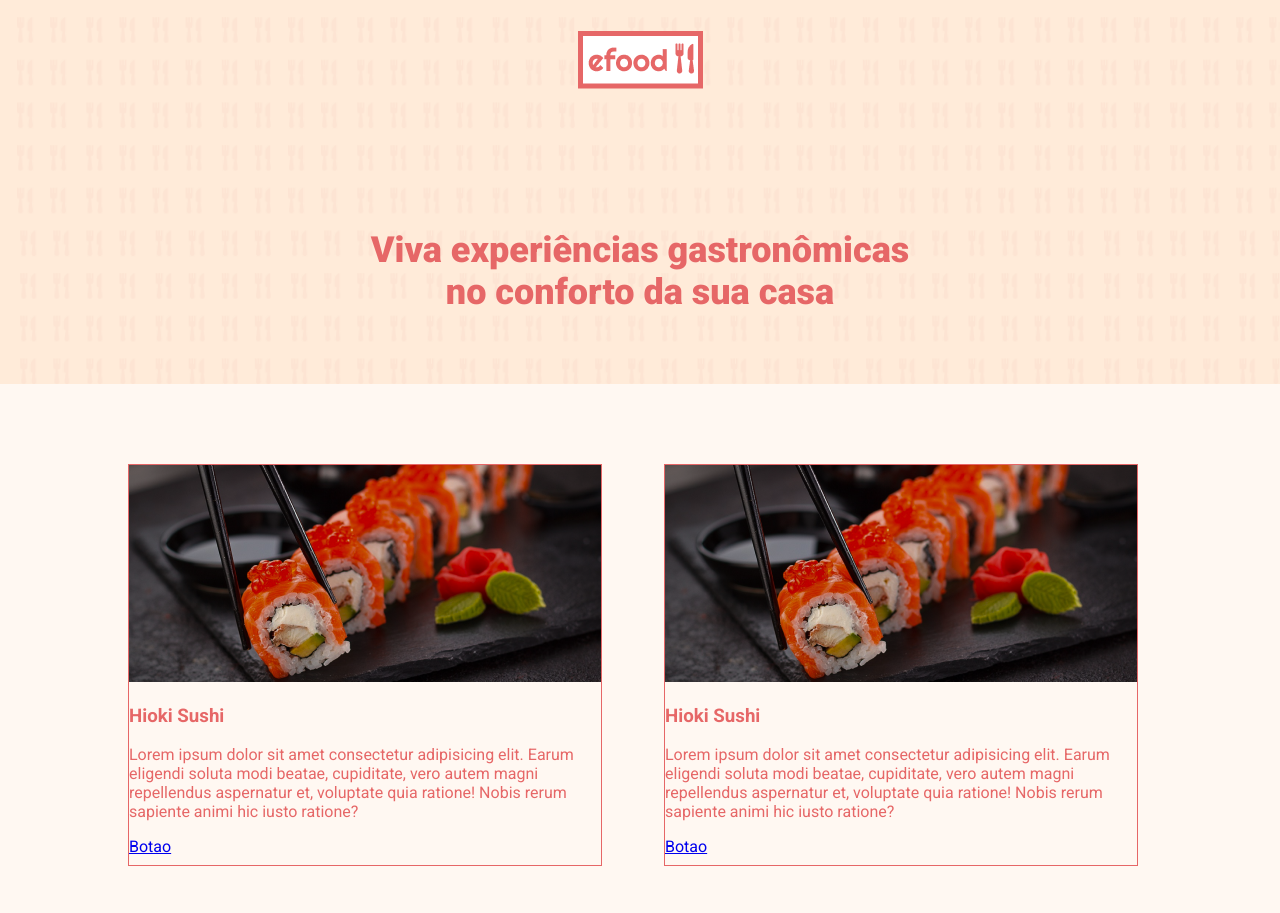
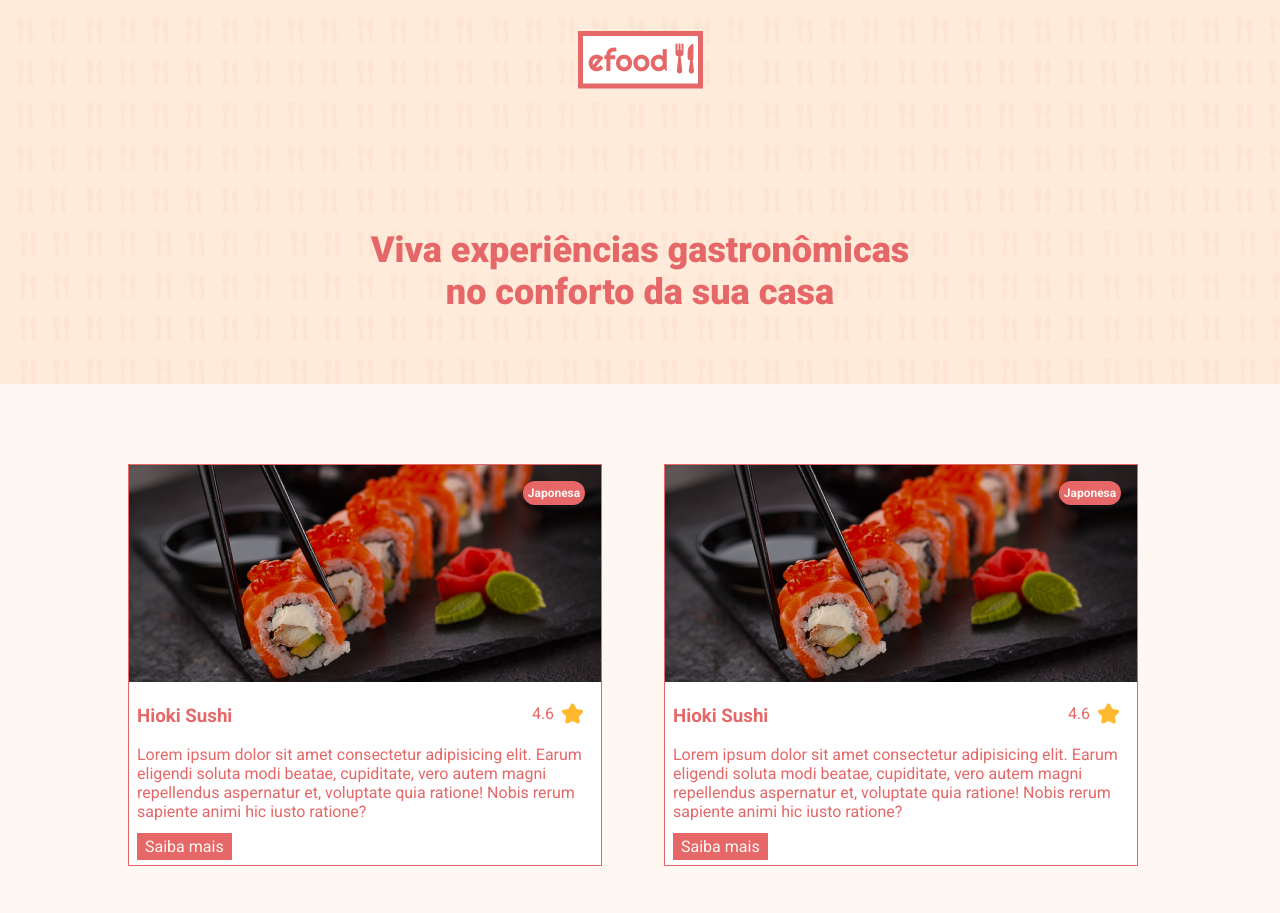
Before and after one commit to DGzzzzz/efood, a React (Create React App) app: page / in a window 1280 px wide. Shown: the top 913 px of the page. Built offline with nearby package versions, Linux system fonts and the light colour scheme.

Commit message:
terminado estilização pagina home

```diff
--- a/src/components/Card/index.tsx
+++ b/src/components/Card/index.tsx
@@ -1,10 +1,14 @@
-import { CardContainer } from './styles'
+import { Button, CardContainer, ContainerConteudo } from './styles'
 import comida1 from '../../assets/images/comida1.png'
+import Tag from '../Tag'
+import Nota from '../Nota'
 
 const Card = () => (
   <CardContainer>
     <img src={comida1} alt="" />
-    <div>
+    <Tag size="small">Japonesa</Tag>
+    <Nota />
+    <ContainerConteudo>
       <h3>Hioki Sushi</h3>
       <p>
         Lorem ipsum dolor sit amet consectetur adipisicing elit. Earum eligendi
@@ -12,8 +16,8 @@ const Card = () => (
         et, voluptate quia ratione! Nobis rerum sapiente animi hic iusto
         ratione?
       </p>
-      <a href="#">Botao</a>
-    </div>
+      <Button href="#">Saiba mais</Button>
+    </ContainerConteudo>
   </CardContainer>
 )
 
--- a/src/components/Card/styles.ts
+++ b/src/components/Card/styles.ts
@@ -1,8 +1,35 @@
 import styled from 'styled-components'
 import { cores } from '../../styles'
+import { TagContainer } from '../Tag/styles'
+import { NotaContainer } from '../Nota/styles'
 
 export const CardContainer = styled.div`
   width: 472px;
   height: 400px;
   border: 1px solid ${cores.corTexto};
+  background-color: ${cores.corFundoCard};
+  position: relative;
+
+  ${TagContainer} {
+    top: 16px;
+    right: 16px;
+  }
+
+  ${NotaContainer} {
+    bottom: 140px;
+    right: 16px;
+  }
 `
+
+export const ContainerConteudo = styled.div`
+  margin: 8px;
+`
+
+export const Button = styled.a`
+  background-color: ${cores.corTexto};
+  color: ${cores.corFundo};
+  width: 82px;
+  height: 24px;
+  padding: 4px 8px;
+  text-decoration: none;
+`
--- /dev/null
+++ b/src/components/Nota/index.tsx
@@ -0,0 +1,11 @@
+import estrela from '../../assets/images/estrela.png'
+import { NotaContainer } from './styles'
+
+const Nota = () => (
+  <NotaContainer>
+    <p>4.6</p>
+    <img src={estrela} alt="Estrela" />
+  </NotaContainer>
+)
+
+export default Nota
--- /dev/null
+++ b/src/components/Nota/styles.ts
@@ -0,0 +1,11 @@
+import styled from 'styled-components'
+
+export const NotaContainer = styled.div`
+  width: 55px;
+  height: 24px;
+  display: flex;
+  justify-content: center;
+  align-items: center;
+  gap: 8px;
+  position: absolute;
+`
--- /dev/null
+++ b/src/components/Tag/index.tsx
@@ -0,0 +1,12 @@
+import { TagContainer } from './styles'
+
+export type Props = {
+  size?: 'small' | 'large'
+  children: string
+}
+
+const Tag = ({ children, size = 'small' }: Props) => (
+  <TagContainer size={size}>{children}</TagContainer>
+)
+
+export default Tag
--- /dev/null
+++ b/src/components/Tag/styles.ts
@@ -0,0 +1,18 @@
+import styled from 'styled-components'
+import { cores } from '../../styles'
+
+import { Props } from '.'
+
+export const TagContainer = styled.div<Props>`
+  display: flex;
+  justify-content: center;
+  align-items: center;
+  width: 62px;
+  height: 24px;
+  background-color: ${cores.corTexto};
+  border-radius: 12px;
+  color: ${cores.corFundo};
+  font-size: 12px;
+  font-weight: 700;
+  position: absolute;
+`
```
Also changed, not shown: src/models/Comida.ts (added, +29 -0 lines), src/assets/images/estrela.png (added).
